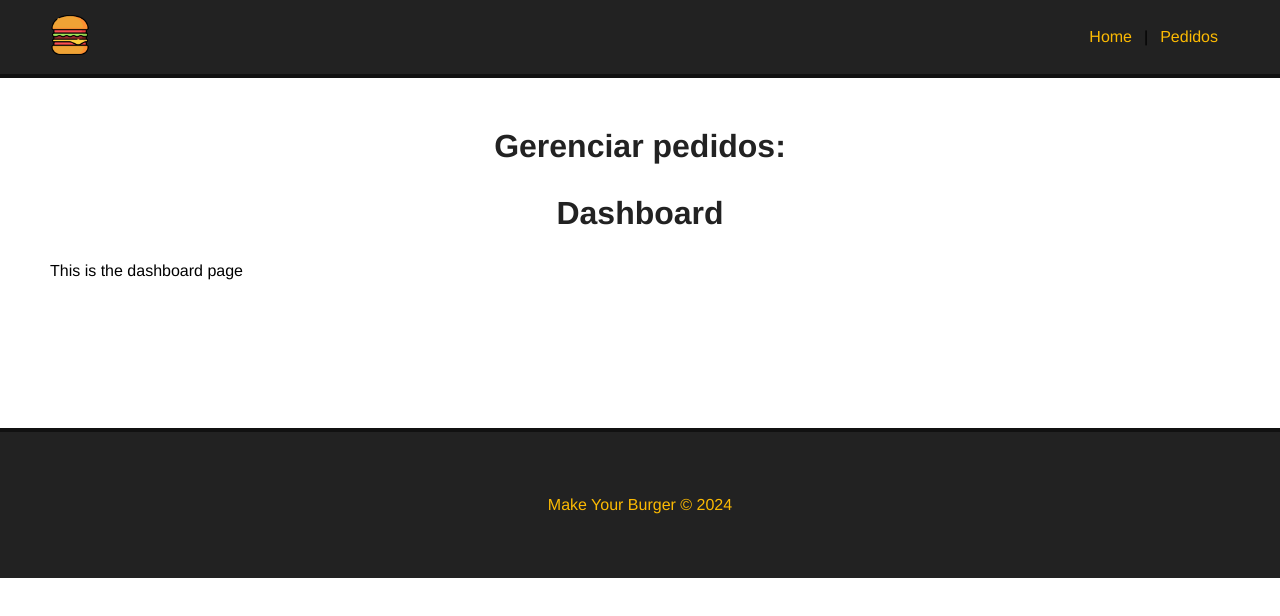
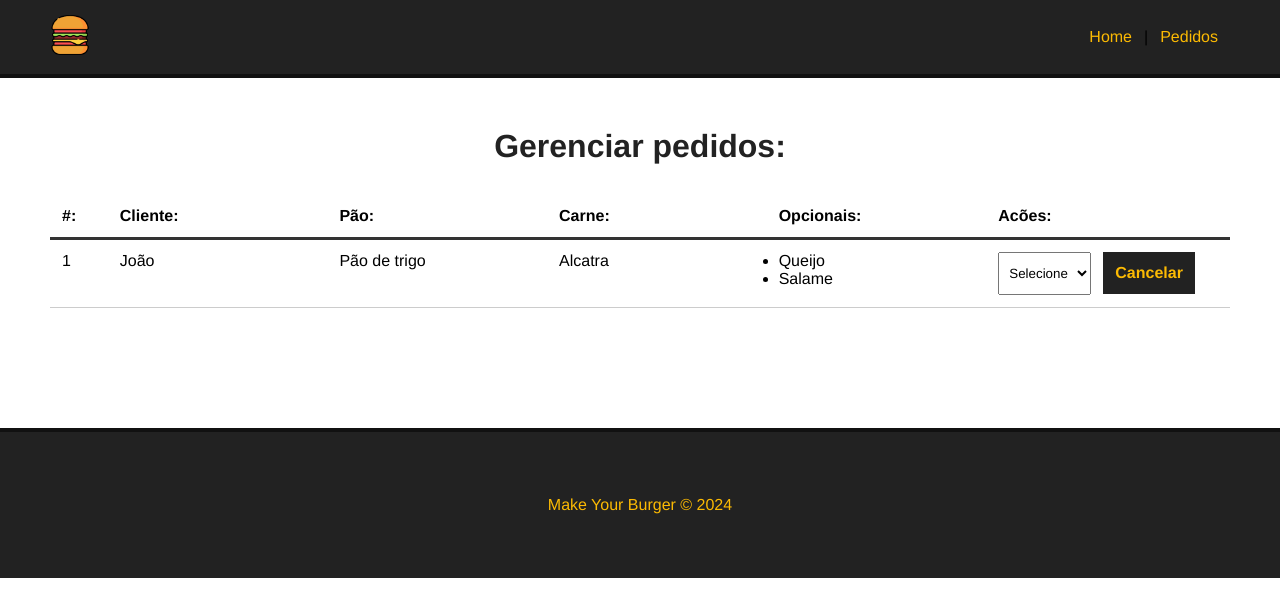
Before and after one commit to FelipeGraciliano/make_burger, a Vue app: page /Pedidos in a window 1280 px wide. Shown: the top 616 px of the page. Built offline with nearby package versions, Linux system fonts and the light colour scheme.

Commit message:
create Dashbord

```diff
--- a/src/components/Dashbord.vue
+++ b/src/components/Dashbord.vue
@@ -1,7 +1,35 @@
 <template>
-    <div class="dashboard-container">
-        <h1>Dashboard</h1>
-        <p>This is the dashboard page</p>
+    <div id="burger-table">
+        <div>
+            <div id="burger-table-heading">
+                <div class="order-id">#:</div>
+                <div>Cliente:</div>
+                <div>Pão:</div>
+                <div>Carne:</div>
+                <div>Opcionais:</div>
+                <div>Acões:</div>
+            </div>
+        </div>
+        <div id="burger-table-rows">
+            <div class="burger-table-row">
+                <div class="order-number">1</div>
+                <div>João</div>
+                <div>Pão de trigo</div>
+                <div>Alcatra</div>
+                <div>
+                    <ul>
+                        <li>Queijo</li>
+                        <li>Salame</li>
+                    </ul>
+                </div>
+                <div>
+                    <select name="status" class="status">
+                        <option value="">Selecione</option>
+                    </select>
+                    <button class="delete-btn">Cancelar</button>
+                </div>
+            </div>
+        </div>
     </div>
 </template>
 
@@ -11,4 +39,63 @@
 }
 </script>
 
-<style scoped></style>
+<style scoped>
+#burger-table {
+    max-width: 1200px;
+    margin: 0 auto;
+}
+
+#burger-table-heading,
+#burger-table-rows,
+.burger-table-row {
+    display: flex;
+    flex-wrap: wrap;
+    /* justify-content: space-between;
+    align-items: center; */
+}
+
+#burger-table-heading {
+    font-weight: bold;
+    padding: 12px;
+    border-bottom: 3px solid #333;
+}
+
+#burger-table-heading div,
+.burger-table-row div {
+    width: 19%;
+}
+
+.burger-table-row {
+    width: 100%;
+    padding: 12px;
+    border-bottom: 1px solid #ccc;
+}
+
+#burger-table-heading .order-id,
+.burger-table-row .order-number {
+    width: 5%;
+}
+
+select {
+    padding: 12px 6px;
+    margin-right: 12px;
+}
+
+.delete-btn {
+    background-color: #222;
+    color: #fcba03;
+    font-weight: bold;
+    border: 2px solid #222;
+    padding: 10px;
+    font-size: 16px;
+    margin: 0 auto;
+    cursor: pointer;
+    transition: .5s;
+}
+
+.delete-btn:hover {
+    background-color: #fcba03;
+    color: #222;
+    border: 2px solid #fcba03;
+}
+</style>
```
